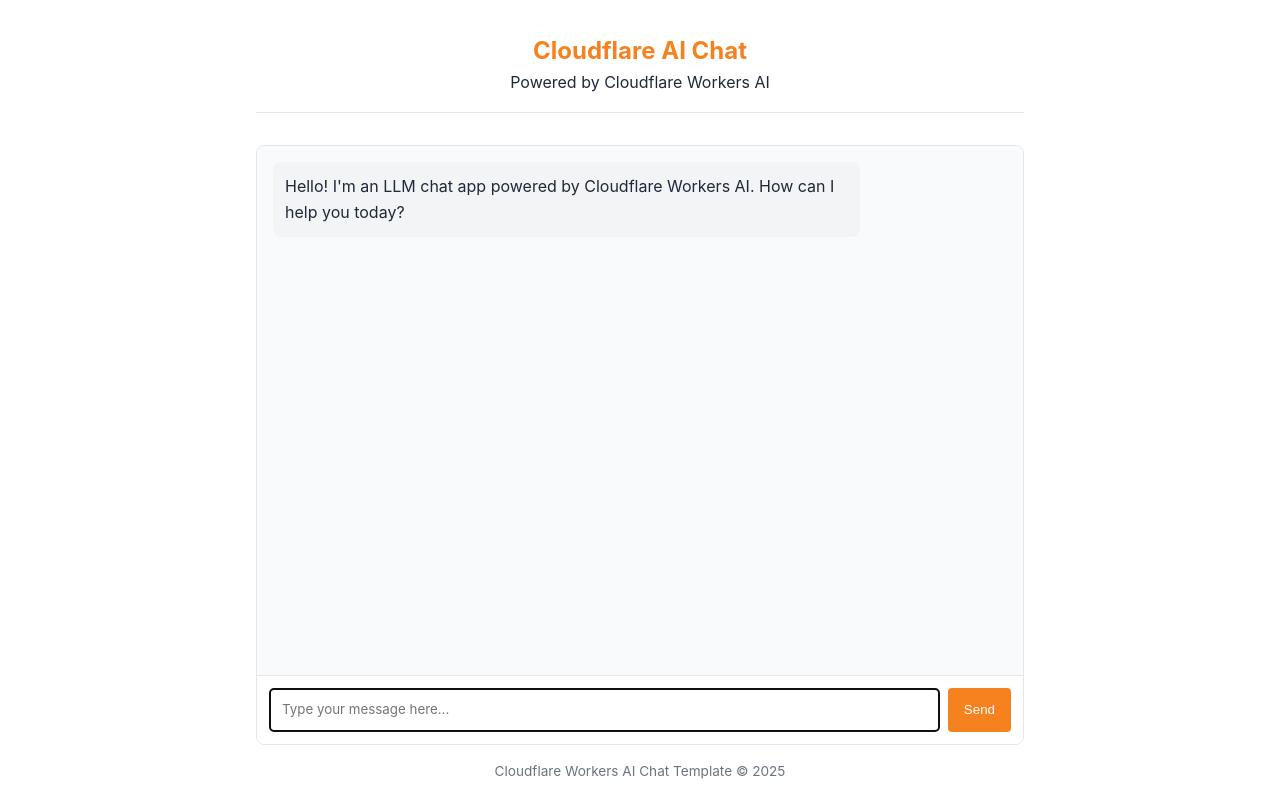
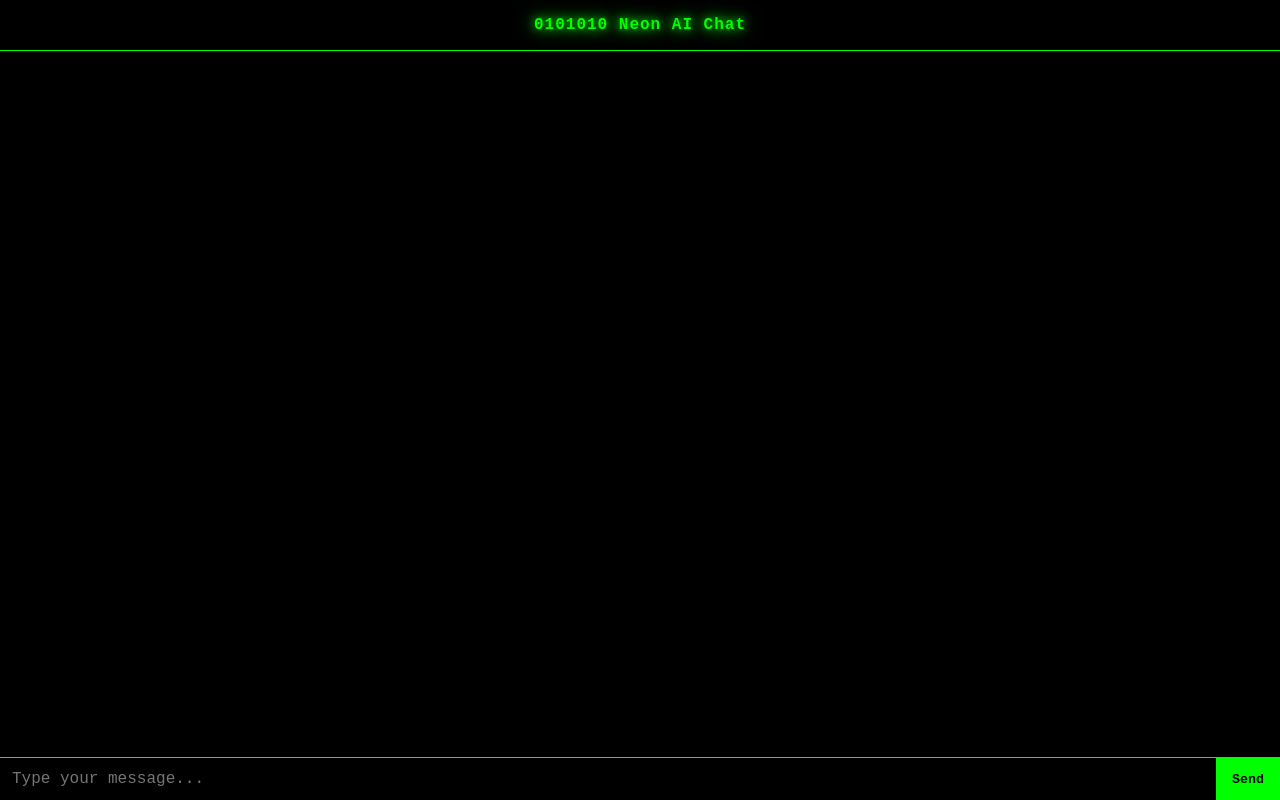
Before and after one commit to Kbro1989/ai-chat, a website: page public/index.html in a window 1280 px wide. Drawn offline with Linux system fonts and the light colour scheme.

Commit message:
Update index.html

```diff
--- a/public/index.html
+++ b/public/index.html
@@ -1,177 +1,140 @@
-<!doctype html>
+<!DOCTYPE html>
 <html lang="en">
 <head>
 <meta charset="UTF-8" />
 <meta name="viewport" content="width=device-width, initial-scale=1.0" />
-    <title>LLM Chat App</title>
+<title>Neon AI Chat</title>
 <style>
-      :root {
-        --primary-color: #f6821f;
-        --primary-hover: #e67e22;
-        --light-bg: #f9fafb;
-        --border-color: #e5e7eb;
-        --text-color: #1f2937;
-        --text-light: #6b7280;
-        --user-msg-bg: #fff2e6;
-        --assistant-msg-bg: #f3f4f6;
-      }
-
-      * {
-        box-sizing: border-box;
+  body {
     margin: 0;
-        padding: 0;
-      }
-
-      body {
-        font-family:
-          -apple-system, BlinkMacSystemFont, "Segoe UI", Roboto, Oxygen, Ubuntu,
-          Cantarell, sans-serif;
-        line-height: 1.6;
-        color: var(--text-color);
-        max-width: 800px;
-        margin: 0 auto;
-        padding: 1rem;
+    font-family: 'Courier New', Courier, monospace;
+    background-color: #000;
+    color: #0f0;
+    overflow: hidden;
+    height: 100vh;
+    display: flex;
+    flex-direction: column;
   }
 
   header {
+    padding: 1rem;
     text-align: center;
-        margin-bottom: 2rem;
-        padding: 1rem 0;
-        border-bottom: 1px solid var(--border-color);
-      }
-
-      h1 {
-        font-size: 1.5rem;
-        color: var(--primary-color);
+    border-bottom: 1px solid #0f0;
+    font-weight: bold;
+    letter-spacing: 1px;
+    text-shadow: 0 0 10px #0f0, 0 0 20px #0f0;
   }
 
   .chat-container {
+    flex: 1;
     display: flex;
     flex-direction: column;
-        height: calc(100vh - 200px);
-        min-height: 400px;
-        border: 1px solid var(--border-color);
-        border-radius: 8px;
     overflow: hidden;
   }
 
   .chat-messages {
     flex: 1;
+    padding: 1rem;
     overflow-y: auto;
-        padding: 1rem;
-        background-color: var(--light-bg);
+    display: flex;
+    flex-direction: column;
+    gap: 0.5rem;
   }
 
   .message {
-        margin-bottom: 1rem;
-        padding: 0.75rem;
-        border-radius: 8px;
     max-width: 80%;
+    padding: 0.5rem 1rem;
+    border-radius: 4px;
+    white-space: pre-wrap;
+    font-size: 0.9rem;
+    line-height: 1.2rem;
   }
 
   .user-message {
-        background-color: var(--user-msg-bg);
+    background: rgba(0, 255, 0, 0.1);
     align-self: flex-end;
-        margin-left: auto;
+    text-align: right;
+    box-shadow: 0 0 5px #0f0;
   }
 
   .assistant-message {
-        background-color: var(--assistant-msg-bg);
+    background: rgba(0, 255, 0, 0.05);
     align-self: flex-start;
-      }
-
-      .message-input {
-        display: flex;
-        padding: 0.75rem;
-        border-top: 1px solid var(--border-color);
-        background-color: white;
-      }
-
-      #user-input {
-        flex: 1;
-        padding: 0.75rem;
-        border: 1px solid var(--border-color);
-        border-radius: 4px;
-        font-family: inherit;
-        resize: none;
-        min-height: 44px;
-      }
-
-      #send-button {
-        margin-left: 0.5rem;
-        padding: 0 1rem;
-        background-color: var(--primary-color);
-        color: white;
-        border: none;
-        border-radius: 4px;
-        cursor: pointer;
-        transition: background-color 0.2s;
-      }
-
-      #send-button:hover {
-        background-color: var(--primary-hover);
-      }
-
-      #send-button:disabled {
-        background-color: var(--text-light);
-        cursor: not-allowed;
+    box-shadow: 0 0 5px #0f0;
   }
 
   .typing-indicator {
     display: none;
-        margin-bottom: 1rem;
     font-style: italic;
-        color: var(--text-light);
+    color: #0f0;
+    margin: 0.5rem 1rem;
   }
 
   .typing-indicator.visible {
     display: block;
   }
 
-      footer {
-        margin-top: 1rem;
-        text-align: center;
-        font-size: 0.85rem;
-        color: var(--text-light);
+  .message-input {
+    display: flex;
+    border-top: 1px solid #0f0;
   }
+
+  #user-input {
+    flex: 1;
+    background: #000;
+    color: #0f0;
+    border: none;
+    padding: 0.75rem;
+    font-family: monospace;
+    font-size: 1rem;
+    outline: none;
+    resize: none;
+  }
+
+  #send-button {
+    padding: 0 1rem;
+    background: #0f0;
+    color: #000;
+    border: none;
+    cursor: pointer;
+    font-weight: bold;
+    font-family: monospace;
+    transition: 0.2s;
+  }
+
+  #send-button:hover {
+    background: #0c0;
+  }
+
+  #send-button:disabled {
+    opacity: 0.5;
+    cursor: not-allowed;
+  }
+
+  /* Matrix animation effect */
+  @keyframes flicker {
+    0%, 100% { opacity: 1; }
+    50% { opacity: 0.5; }
+  }
+
+  .assistant-message p, .user-message p {
+    animation: flicker 1.5s infinite alternate;
+  }
+
 </style>
 </head>
 <body>
-    <header>
-      <h1>Cloudflare AI Chat</h1>
-      <p>Powered by Cloudflare Workers AI</p>
-    </header>
+<header>0101010 Neon AI Chat</header>
 
 <div class="chat-container">
-      <div id="chat-messages" class="chat-messages">
-        <div class="message assistant-message">
-          <p>
-            Hello! I'm an LLM chat app powered by Cloudflare Workers AI. How can
-            I help you today?
-          </p>
-        </div>
-      </div>
-
-      <div class="typing-indicator" id="typing-indicator">
-        AI is thinking...
-      </div>
-
+  <div id="chat-messages" class="chat-messages"></div>
+  <div class="typing-indicator" id="typing-indicator">AI is thinking...</div>
   <div class="message-input">
-        <textarea
-          id="user-input"
-          placeholder="Type your message here..."
-          rows="1"
-          autofocus
-        ></textarea>
+    <textarea id="user-input" rows="1" placeholder="Type your message..."></textarea>
     <button id="send-button">Send</button>
   </div>
 </div>
 
-    <footer>
-      <p>Cloudflare Workers AI Chat Template &copy; 2025</p>
-    </footer>
-
-    <!-- Chat app script -->
 <script src="chat.js"></script>
 </body>
 </html>
```
Lines whose indentation alone changed are shown as unchanged.
